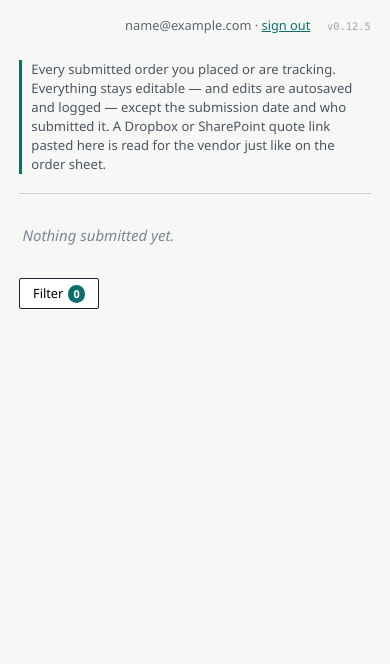
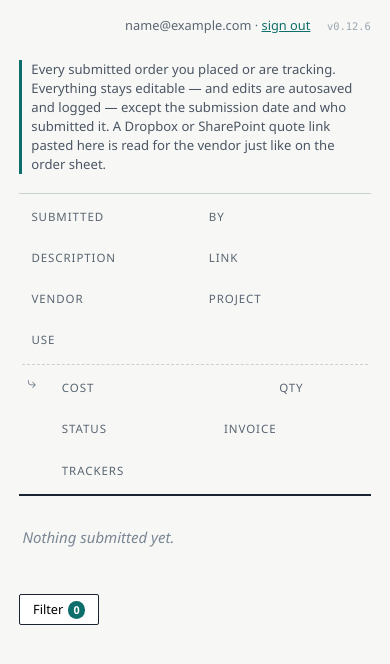
Before and after one commit to jmfrancklab/orderapp, a Flask app: page /submitted in a window 390 px wide; the page is wider, and only the part inside the window is pictured. Shown: the part 124-788 px from the top of that part. Run offline with Flask 3, Linux system fonts and the light colour scheme; the visitor is signed in with stand-in values (Sample User, id 1); data that the repository does not hold is empty.

Commit message:
actually fix 'open' link and also wrap columns

```diff
--- a/app.py
+++ b/app.py
@@ -22,7 +22,7 @@ BASE_DIR = os.path.dirname(os.path.abspath(__file__))
 DB_PATH = os.path.join(BASE_DIR, "orders.db")
 
 # Increment this (major.minor.patch) whenever you deploy a meaningful change.
-__version__ = "0.12.5"
+__version__ = "0.12.6"
 
 # ── Config ────────────────────────────────────────────────────────────────────
 def _load_config():
@@ -71,14 +71,10 @@ def _normalise_cost(raw):
 _BOOKMARKLET = (
     r"(function(){"
     r"var url=window.location.href;"
-    # Canonical and Open Graph URLs are cleaner product links, but commonly
-    # omit query parameters used for authentication or access.  Only prefer
-    # them when the address in the browser has no query string to preserve.
-    r"if(!window.location.search){"
     r"var c=document.querySelector('link[rel=\"canonical\"]');"
     r"if(c&&c.href)url=c.href;"
     r"else{var o=document.querySelector('meta[property=\"og:url\"]');"
-    r"if(o&&o.content)url=o.content;}}"
+    r"if(o&&o.content)url=o.content;}"
     r"var price=null,desc=null,vname=null,addr=null,phone=null,website=null;"
     r"[].forEach.call(document.querySelectorAll('[type=\"application/ld+json\"]'),function(s){"
     r"try{var d=JSON.parse(s.textContent);"
--- a/static/app.js
+++ b/static/app.js
@@ -101,25 +101,13 @@
     timers[key] = setTimeout(function () { saveField(input); }, 400);
   }
 
-  function syncOpenLink(input) {
+  function updateOpenLinkVisibility(input) {
     var row = rowOf(input);
     if (!row || !row.classList.contains("submitted-row")) return;
     var cell = input.closest(".link-cell");
     if (!cell) return;
-    var value = input.value.trim();
     var link = cell.querySelector(".link-out");
-    if (!link && value) {
-      link = document.createElement("a");
-      link.className = "link-out";
-      link.target = "_blank";
-      link.rel = "noopener";
-      link.textContent = "open ↗";
-      input.insertAdjacentElement("afterend", link);
-    }
-    if (link) {
-      link.setAttribute("href", value);
-      link.hidden = !value;
-    }
+    if (link) link.hidden = !input.value.trim();
   }
 
   /* --- vendor match popup -------------------------------------------- */
@@ -925,8 +913,24 @@
   document.addEventListener("input", function (e) {
     if (!e.target.matches("[data-field]")) return;
     debounceSave(e.target);
-    if (e.target.matches('[data-field="link"]')) syncOpenLink(e.target);
+    if (e.target.matches('[data-field="link"]')) updateOpenLinkVisibility(e.target);
     if (e.target.matches('[data-field="cost"], [data-field="quantity"]')) updateOrderTotals();
+  });
+
+  /* Read the live URL field at click time.  The autosave debounce and the
+     anchor's server-rendered href may both still contain the previous value. */
+  document.addEventListener("click", function (e) {
+    var link = e.target.closest(".link-out");
+    if (!link) return;
+    var cell = link.closest(".link-cell");
+    var input = cell && cell.querySelector('input[data-field="link"]');
+    if (!input) return;
+    var value = input.value.trim();
+    if (!value) {
+      e.preventDefault();
+      return;
+    }
+    link.setAttribute("href", value);
   });
 
   function updateStatusClass(sel) {
--- a/static/style.css
+++ b/static/style.css
@@ -70,7 +70,10 @@ main { padding: 1.2rem 1.2rem 3rem; max-width: 1500px; margin: 0 auto; }
 .explain a { color: var(--accent); }
 
 /* ------------------------------------------------- order sheet */
-.sheet { border-top: 1px solid var(--rule); }
+.sheet {
+  border-top: 1px solid var(--rule);
+  container: order-sheet / inline-size;
+}
 .sheet-head, .order-row, .sheet-foot {
   display: grid;
   grid-template-columns: 1.4fr 1.4fr 1.1fr 1fr 1.2fr 5.5rem 3rem 1.3fr 2.2rem;
@@ -81,6 +84,7 @@ main { padding: 1.2rem 1.2rem 3rem; max-width: 1500px; margin: 0 auto; }
 .submitted-sheet .sheet-head, .submitted-row, .submitted-sheet .sheet-foot {
   grid-template-columns: 5.5rem 1fr 1.4fr 1.4fr 1.1fr 1fr 1.1fr 5.5rem 3rem 7rem 6rem 1.2fr 2.2rem;
 }
+.row-line { display: contents; }
 
 /* totals row at the foot of an order sheet */
 .sheet-foot { border-bottom: none; border-top: 2px solid var(--ink); font-size: .85rem; }
@@ -483,14 +487,78 @@ input[data-field="link"] { font-family: var(--mono); font-size: .8rem; }
 .filter-regex-toggle input[type="checkbox"] { width: auto; }
 .filter-regex-error { color: var(--alert); font-size: .74rem; margin-top: .3rem; }
 
+/* ------------------------------------------------- responsive order sheets
+   At the point useful columns would become too narrow, split every logical
+   row into two aligned grid lines.  The same row-line wrappers are used by
+   the header, so the headings wrap at exactly the same columns as the data. */
+@container order-sheet (max-width: 76rem) {
+  .submitted-sheet .sheet-head,
+  .submitted-sheet .submitted-row { display: block; }
+
+  .submitted-sheet .row-line {
+    display: grid; gap: .6rem; align-items: center;
+  }
+  .submitted-sheet .row-line-primary {
+    grid-template-columns:
+      5.5rem minmax(8rem, 1fr) minmax(11rem, 1.4fr) minmax(5rem, .65fr)
+      minmax(8rem, 1fr) minmax(8rem, 1fr) minmax(9rem, 1.1fr);
+  }
+  .submitted-sheet .row-line-secondary {
+    grid-template-columns:
+      5.5rem 3rem minmax(7rem, 1fr) 6rem minmax(12rem, 1.8fr) 2.2rem;
+  }
+}
+
+@container order-sheet (max-width: 64rem) {
+  .sheet:not(.submitted-sheet) .sheet-head,
+  .sheet:not(.submitted-sheet) .order-row { display: block; }
+
+  .sheet:not(.submitted-sheet) .row-line {
+    display: grid; gap: .6rem; align-items: center;
+  }
+  .sheet:not(.submitted-sheet) .row-line-primary {
+    grid-template-columns:
+      minmax(11rem, 1.4fr) minmax(5rem, .7fr) minmax(8rem, 1fr)
+      minmax(8rem, 1fr) minmax(10rem, 1.2fr);
+  }
+  .sheet:not(.submitted-sheet) .row-line-secondary {
+    grid-template-columns: 5.5rem 3rem minmax(12rem, 1fr) 2.2rem;
+  }
+}
+
+@container order-sheet (max-width: 76rem) {
+  .submitted-sheet .row-line-secondary {
+    position: relative; margin-top: .5rem; padding: .5rem 0 0 1.9rem;
+    border-top: 1px dashed var(--rule);
+  }
+  .submitted-sheet .row-line-secondary::before {
+    content: "\2937"; position: absolute; left: .3rem; top: .55rem;
+    color: #7b8794; font-size: 1rem; line-height: 1;
+  }
+}
+
+@container order-sheet (max-width: 64rem) {
+  .sheet:not(.submitted-sheet) .row-line-secondary {
+    position: relative; margin-top: .5rem; padding: .5rem 0 0 1.9rem;
+    border-top: 1px dashed var(--rule);
+  }
+  .sheet:not(.submitted-sheet) .row-line-secondary::before {
+    content: "\2937"; position: absolute; left: .3rem; top: .55rem;
+    color: #7b8794; font-size: 1rem; line-height: 1;
+  }
+}
+
 /* ------------------------------------------------- small screens */
 @media (max-width: 900px) {
   .page-meta { flex-wrap: wrap; }
   .page-note { flex-basis: 100%; }
   .accountbar { order: -1; }
-  .sheet-head { display: none; }
-  .order-row { grid-template-columns: 1fr 1fr; }
-  .submitted-row { grid-template-columns: 1fr 1fr; }
+  .sheet-head, .order-row, .submitted-row { display: block; }
+  .submitted-sheet .row-line,
+  .sheet:not(.submitted-sheet) .row-line {
+    display: grid; grid-template-columns: repeat(2, minmax(0, 1fr));
+    gap: .6rem; align-items: center;
+  }
   .sheet-foot { grid-template-columns: 1fr; }
   .sheet-foot .foot-msg, .sheet-foot .foot-summary { grid-column: 1; }
 }
--- a/templates/submitted.html
+++ b/templates/submitted.html
@@ -27,19 +27,26 @@ the vendor just like on the order sheet.</p>
 
 <div class="sheet submitted-sheet">
   <div class="sheet-head">
+    <div class="row-line row-line-primary">
       <span>Submitted</span><span>By</span><span>Description</span><span>Link</span>
-    <span>Vendor</span><span>Project</span><span>Use</span><span>Cost</span>
-    <span class="qty-head">Qty</span><span>Status</span><span>Invoice</span><span>Trackers</span><span></span>
+      <span>Vendor</span><span>Project</span><span>Use</span>
+    </div>
+    <div class="row-line row-line-secondary">
+      <span>Cost</span><span class="qty-head">Qty</span><span>Status</span>
+      <span>Invoice</span><span>Trackers</span><span></span>
+    </div>
   </div>
 
   {% for r in rows %}
   <div class="order-row submitted-row" data-id="{{ r.id }}">
+    <div class="row-line row-line-primary">
       <span class="ro" data-field="submitted_at">{{ (r.submitted_at or '')[:10] }}</span>
       <span class="ro" data-field="user_email">{{ r.user_email }}</span>
       <input data-field="description" value="{{ r.description }}">
       <span class="link-cell">
         <input data-field="link" value="{{ r.link }}" inputmode="url">
-      {% if r.link %}<a class="link-out" href="{{ r.link }}" target="_blank" rel="noopener">open ↗</a>{% endif %}
+        <a class="link-out" href="{{ r.link }}" target="_blank" rel="noopener"
+           {{ 'hidden' if not r.link }}>open ↗</a>
         <span class="row-note" aria-live="polite"></span>
       </span>
       <span class="vendor-cell">
@@ -60,6 +67,8 @@ the vendor just like on the order sheet.</p>
         {% endfor %}
       </select>
       <input data-field="use_note" value="{{ r.use_note }}">
+    </div>
+    <div class="row-line row-line-secondary">
       <span class="cost-cell"><span class="cost-prefix">$</span><input data-field="cost" value="{{ r.cost | fmt_cost }}" placeholder="0.00" class="cost-input"></span>
       <input data-field="quantity" type="number" min="1" value="{{ r.quantity }}" class="qty-input">
       <select data-field="order_status"
@@ -90,6 +99,7 @@ the vendor just like on the order sheet.</p>
           <button type="button" class="del-no mini">Cancel</button>
         </span>
       </span>
+    </div>
   </div>
   {% endfor %}
 
```
Also changed, not shown: templates/orders.html (+8 -0 lines), tests/test_link_extraction.py (+0 -8 lines), tests/test_link_vendor_endpoint.py (+1 -2 lines). Lines whose indentation alone changed are shown as unchanged.
